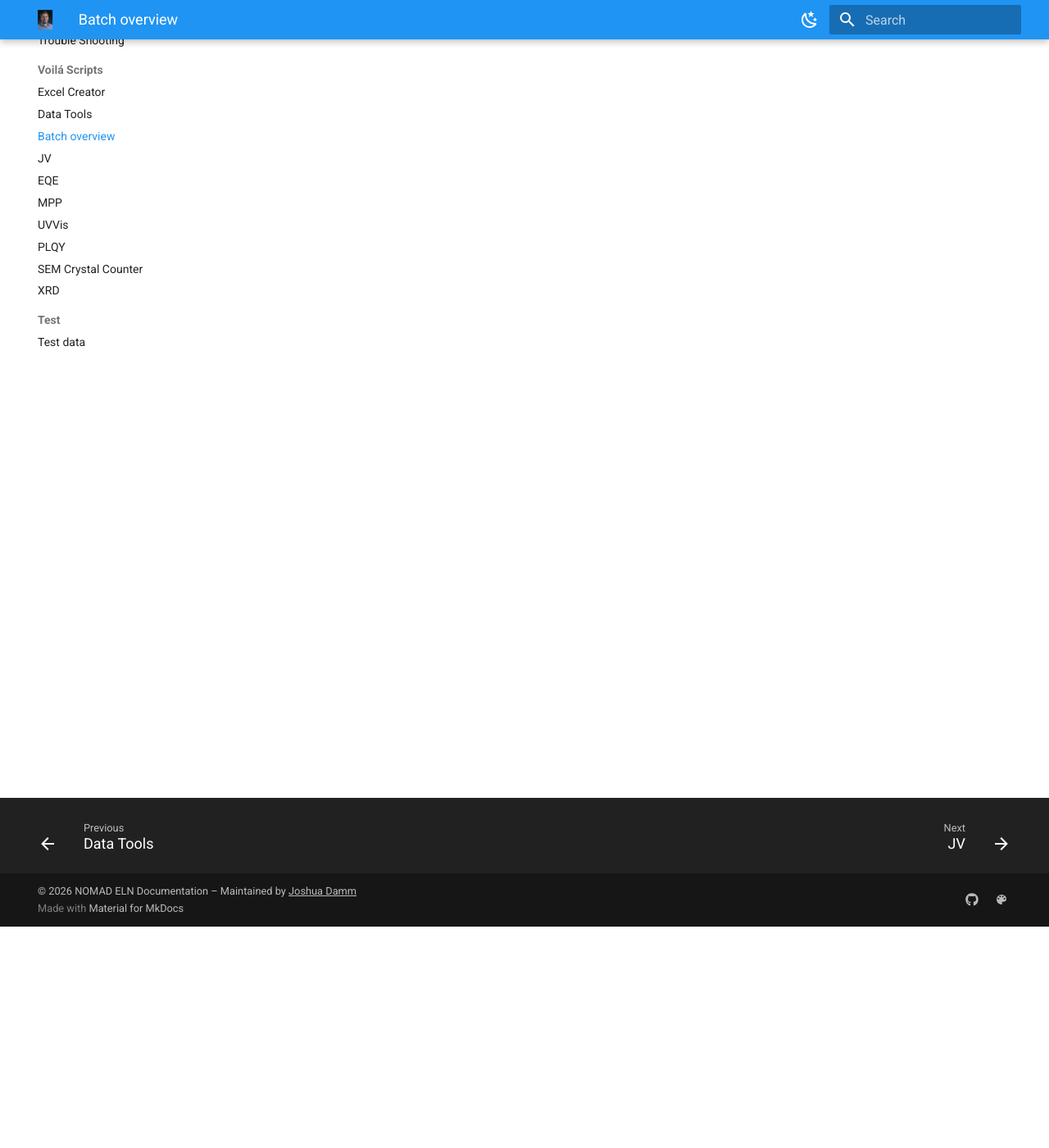
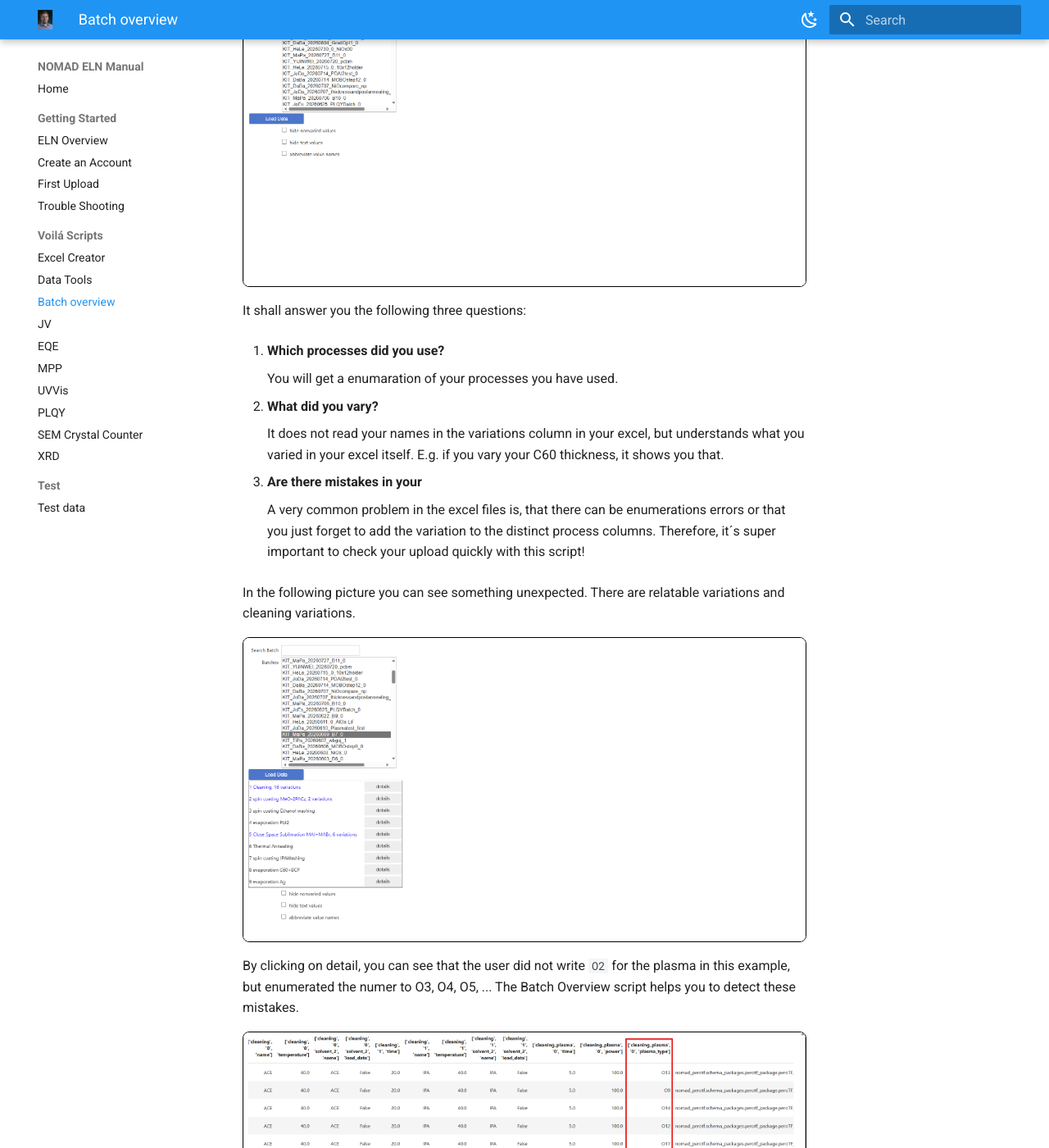
Before and after one commit to NOMADe-Joshua/nomad-manual, an MkDocs documentation site: the page built from docs/Batchoverview.md, in a window 1280 px wide and 1400 px high, scrolled down 270 px. Shown: the whole window at 82% size. Built offline with MkDocs 1.6.1 and Material for MkDocs 9.7.7, drawn with Linux system fonts in a browser that asks for light colours; some of the changed text lies outside the part shown.

Commit message:
batchoverview

```diff
--- a/docs/Batchoverview.md
+++ b/docs/Batchoverview.md
@@ -1 +1,66 @@
 # Batch Overview
+
+The batch overview script gives you the option to load an upload (your batch) and provide informations over the process steps and your variations.
+
+<div class="md-shadow" style="width: 100%; max-width: 1100px; border: 1px solid black; border-radius: 8px; overflow: hidden; cursor: zoom-in;">
+  <img src="../assets/images/OverView_1.png"
+       loading="eager"
+       style="width: 100%; display: block; transition: transform 0.1s ease-out;"
+       onmousemove="
+         const e = window.event || arguments[0] || event;
+         const rect = this.getBoundingClientRect();
+         const x = (e.clientX - rect.left) / rect.width * 100;
+         const y = (e.clientY - rect.top) / rect.height * 100;
+         this.style.transformOrigin = x + '% ' + y + '%';
+         this.style.transform = 'scale(1.8)';
+       "
+       onmouseleave="this.style.transform = 'scale(1)';">
+</div>
+
+It shall answer you the following three questions:
+
+1. **Which processes did you use?**
+
+    You will get a enumaration of your processes you have used.
+
+2. **What did you vary?**
+
+    It does not read your names in the variations column in your excel, but understands what you varied in your excel itself. E.g. if you vary your C60 thickness, it shows you that.
+
+3. **Are there mistakes in your**
+
+    A very common problem in the excel files is, that there can be enumerations errors or that you just forget to add the variation to the distinct process columns. Therefore, it´s super important to check your upload quickly with this script!
+
+In the following picture you can see something unexpected. There are relatable variations and cleaning variations.
+
+<div class="md-shadow" style="width: 100%; max-width: 1100px; border: 1px solid black; border-radius: 8px; overflow: hidden; cursor: zoom-in;">
+  <img src="../assets/images/OverView_2.png"
+       loading="eager"
+       style="width: 100%; display: block; transition: transform 0.1s ease-out;"
+       onmousemove="
+         const e = window.event || arguments[0] || event;
+         const rect = this.getBoundingClientRect();
+         const x = (e.clientX - rect.left) / rect.width * 100;
+         const y = (e.clientY - rect.top) / rect.height * 100;
+         this.style.transformOrigin = x + '% ' + y + '%';
+         this.style.transform = 'scale(1.8)';
+       "
+       onmouseleave="this.style.transform = 'scale(1)';">
+</div>
+
+By clicking on detail, you can see that the user did not write `O2` for the plasma in this example, but enumerated the numer to O3, O4, O5, ... The Batch Overview script helps you to detect these mistakes.
+
+<div class="md-shadow" style="width: 100%; max-width: 1100px; border: 1px solid black; border-radius: 8px; overflow: hidden; cursor: zoom-in;">
+  <img src="../assets/images/OverView_3.png"
+       loading="eager"
+       style="width: 100%; display: block; transition: transform 0.1s ease-out;"
+       onmousemove="
+         const e = window.event || arguments[0] || event;
+         const rect = this.getBoundingClientRect();
+         const x = (e.clientX - rect.left) / rect.width * 100;
+         const y = (e.clientY - rect.top) / rect.height * 100;
+         this.style.transformOrigin = x + '% ' + y + '%';
+         this.style.transform = 'scale(1.8)';
+       "
+       onmouseleave="this.style.transform = 'scale(1)';">
+</div>
```
Also changed, not shown: docs/assets/images/OverView_1.png (added), docs/assets/images/OverView_2.png (added), docs/assets/images/OverView_3.png (added).
